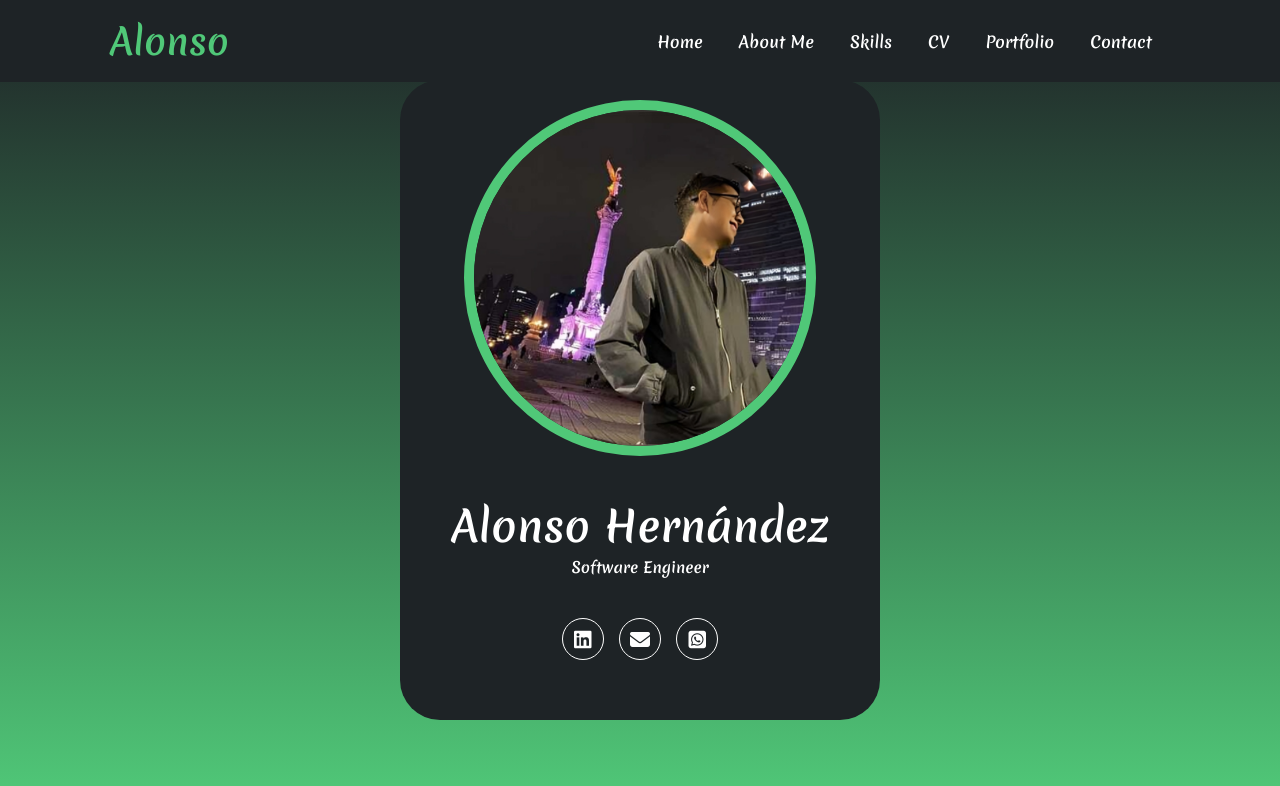
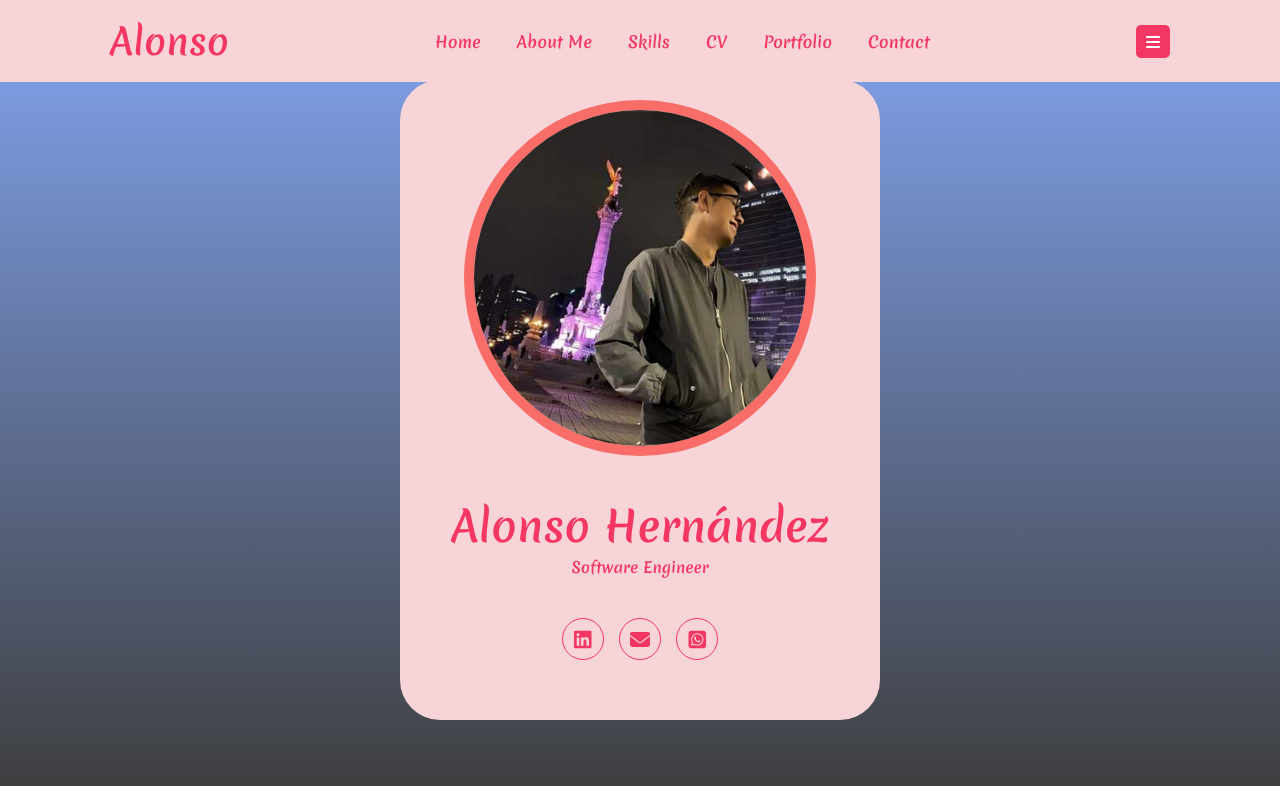
Before and after one commit to Alonso-Pp/Portfolio, a plain HTML site: page index.html in a window 1280 px wide. Drawn offline with Linux system fonts and the light colour scheme.

Commit message:
Second commit part two: select de color palette

```diff
--- a/index.html
+++ b/index.html
@@ -17,7 +17,7 @@
             </div>
             <nav id="nav">
                 <ul>
-                    <li><a href="#home">Home</a></li>
+                    <li><a href="#home" onclick="">Home</a></li>
                     <li><a href="#aboutme">About Me</a></li>
                     <li><a href="#skills">Skills</a></li>
                     <li><a href="#cv">CV</a></li>
--- a/style.css
+++ b/style.css
@@ -12,7 +12,7 @@ html{
 
 /* menu */
 .container-header{
-    background: #1e2326;
+    background: #f7d4d8;
     position: fixed;
     width: 100%;
     top: 0;
@@ -32,7 +32,7 @@ html{
 .container-header header .logo a{
     font-family: "Merienda", cursive;
     font-size: 36px;
-    color: #50C878;
+    color: #f43662;
     text-decoration: none;
 }
 
@@ -43,7 +43,7 @@ html{
 
 .container-header header nav ul li a{
     text-align: none;
-    color: #ffffff;
+    color: #f43662;
     margin: 0 15px;
     padding: 3px;
     transition: .5s;
@@ -51,21 +51,21 @@ html{
 }
 
 .container-header header nav ul li a:hover{
-    color: #50C878;
+    color: #000000;
 }
 
 .nav-responsive{
-    background-color: #50C878;
+    background-color: #f43662;
     color: #ffffff;
     padding: 5px 10px;
     border-radius: 5px;
     cursor: pointer;
-    display: none;
+    display: nne;
 }
 
 /*Home section*/
 .home{
-    background: linear-gradient(to top, #50c878, #1e2326),
+    background: linear-gradient(to top, #000000c2, #83a5f2),
     url(img/fondo.jpg);
     background-size: cover;
     height: 100vh;
@@ -76,7 +76,7 @@ html{
 
 .home .container-banner{
     padding: 20px;
-    background-color: #1e2326;
+    background-color: #f7d4d8;
     max-width: 500px;
     margin: auto;
     text-align: center;
@@ -86,7 +86,7 @@ html{
 
 .home .container-banner img{
     margin-top: 40px;
-    border: 10px solid #50C878;
+    border: 10px solid #f86d68;
     display: block;
     width: 80%;
     margin: auto;
@@ -97,18 +97,20 @@ html{
     margin-top: 40px;
     font-size: 42px;
     font-family: "Merienda", cursive;
+    color: #f43662;
 }
 
 .home .container-banner h2{
     font-size: 15px;
     font-weight: normal;
+    color: #f43662;
 }
 
 .home .container-banner .redes a{
-    color: #ffffff;
+    color: #f43662;
     display: inline-block;
     text-decoration: none;
-    border: 1px solid #ffffff;
+    border: 1px solid #f43662;
     border-radius: 100%;
     width: 42px;
     height: 42px;
@@ -119,5 +121,5 @@ html{
 }
 
 .home .container-banner .redes a:hover{
-    background-color: #50C878;
+    background-color: #f4873e;
 }
```
Also changed, not shown: 1 other file.
